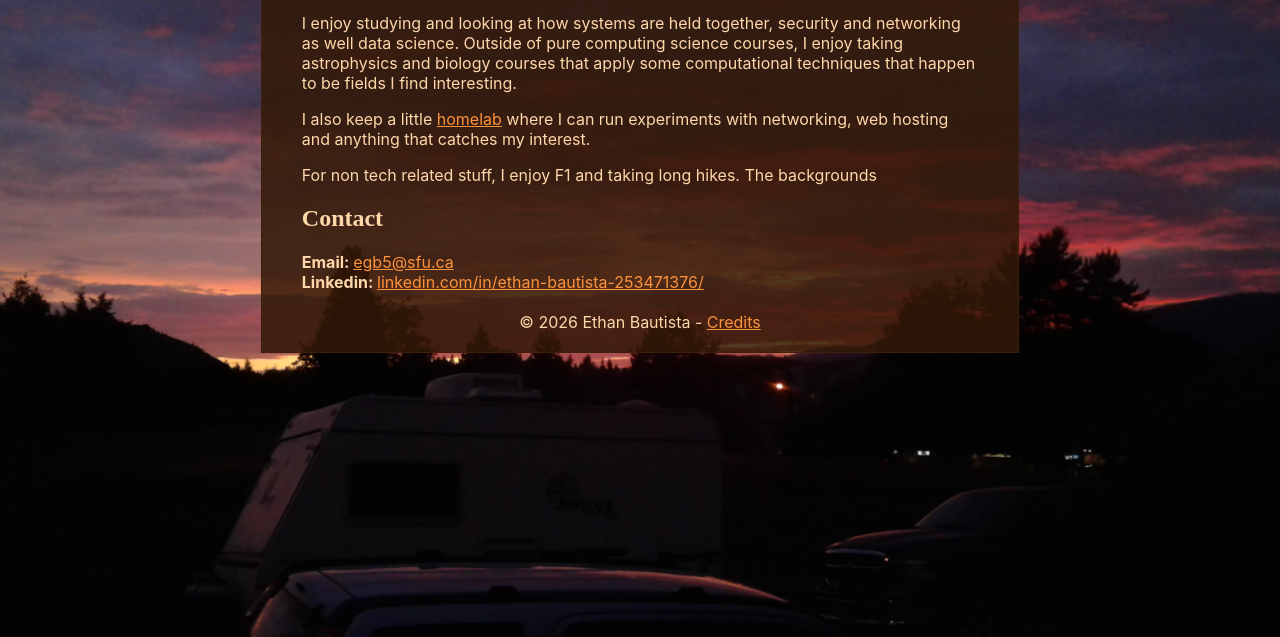
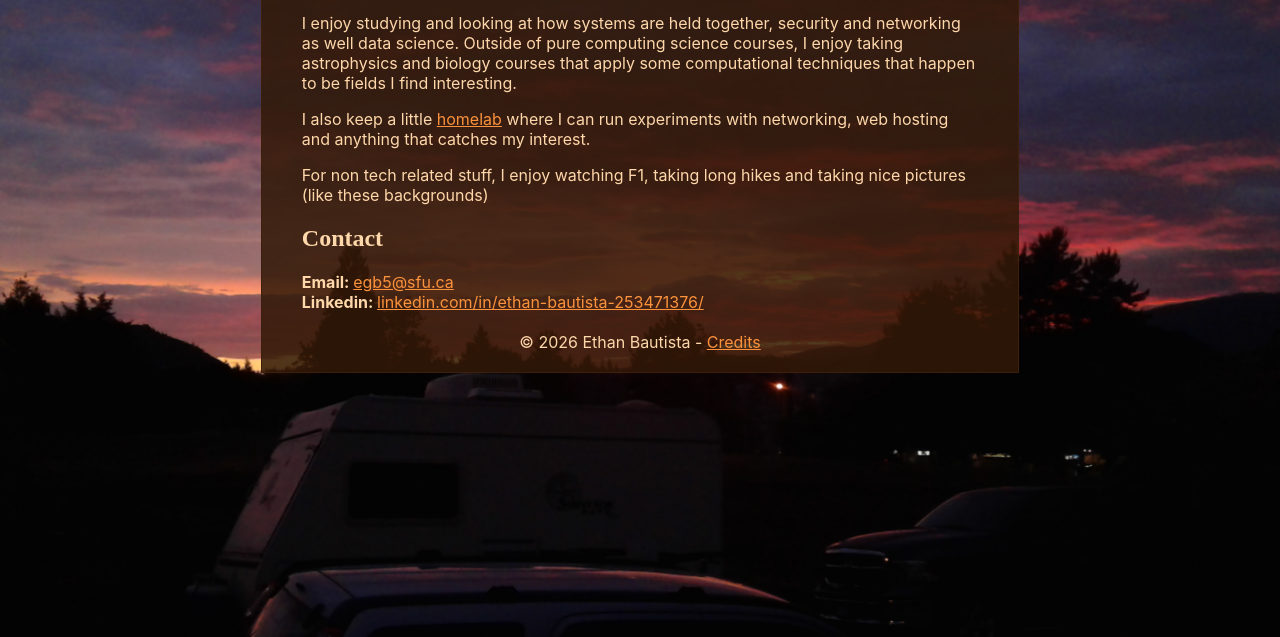
Before and after one commit to ethanbtst/ethanbtst.github.io, a plain HTML site: page index.html in a window 1280 px wide. Shown: the part 163-800 px from the top of the page. Drawn offline with Linux system fonts and the light colour scheme; a web font is replaced by a local one.

Commit message:
Moved stuff around

```diff
--- a/index.html
+++ b/index.html
@@ -59,8 +59,8 @@
             </p>
 
             <p>
-                For non tech related stuff, I enjoy F1 and taking long hikes.
-                The backgrounds
+                For non tech related stuff, I enjoy watching F1, taking long hikes and
+                taking nice pictures (like these backgrounds)
             </p>
 
             <h2>Contact</h2>
@@ -71,8 +71,6 @@
             <div id="credits">
                 <p class="credits">© 2026 Ethan Bautista - <a href="/credits">Credits</a></p>
             </div>
-
-            <!-- <p class="credits">credits</p> -->
         </div>
     </main>
     <script src="/assets/js/theme-picker.js"></script>
```
Also changed, not shown: credits/index.html (+1 -1 lines), homelab/index.html (+1 -1 lines), other/index.html (+1 -1 lines), assets/404.html (renamed from 404.html), assets/blank.html (renamed from blank.html).
